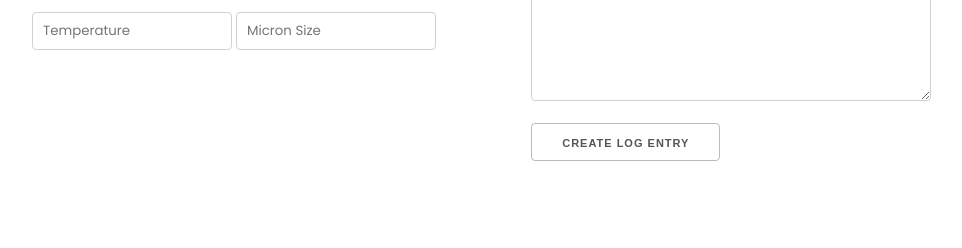
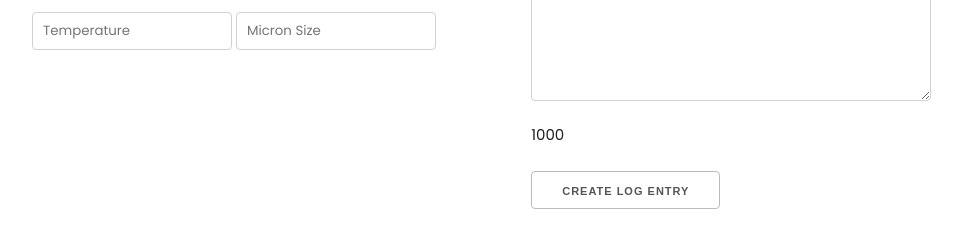
Before and after one commit to feriancek/refine, a plain HTML site: page index.html in a window 1280 px wide. Shown: the part 114-362 px from the top of the page, without its empty margins (128-1090 px from the left). Drawn offline with nearby package versions, Linux system fonts and the light colour scheme.

Commit message:
Added max length to notes, added char counter.

```diff
--- a/index.html
+++ b/index.html
@@ -73,7 +73,9 @@
         </div>
         <div class="one-half column">
           <label for="notes"></label>
-          <textarea id="notes" name="notes" placeholder="Notes"></textarea>
+          <textarea id="notes" name="notes" placeholder="Notes" maxlength="1000"></textarea>
+          <div id="notesCharCount"></div>
+          <br />
           <button type="button" onclick="logData()">Create Log Entry</button>
 
           <!-- Remove this before release to production
--- a/script.js
+++ b/script.js
@@ -219,4 +219,23 @@ function updateRuntime(firstEntryTime) {
   document.getElementById("totalRuntime").innerText = formattedRuntime;
 }
 
+function initializeNotesCharacterCounter(textareaId, counterId) {
+  const textarea = document.getElementById(textareaId);
+  const charCount = document.getElementById(counterId);
+  const maxLength = textarea.getAttribute('maxlength');
+
+  const updateCharCount = () => {
+    const currentLength = textarea.value.length;
+    charCount.textContent = `${maxLength - currentLength}`;
+  };
+
+  textarea.addEventListener('input', updateCharCount);
+
+  updateCharCount();
+}
+
 displayTotalRuntime();
+
+document.addEventListener('DOMContentLoaded', () => {
+  initializeNotesCharacterCounter('notes', 'notesCharCount');
+});
```
